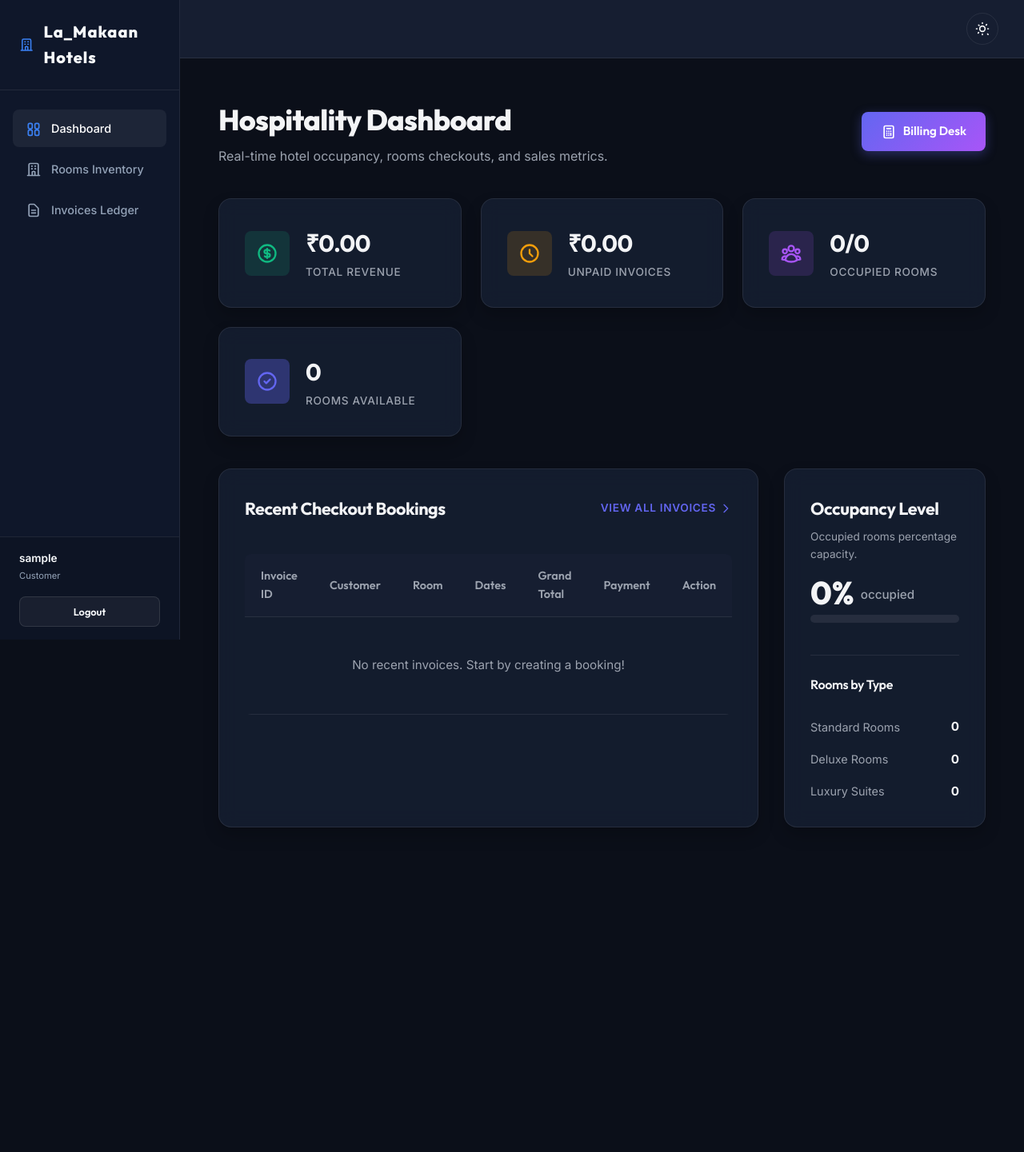
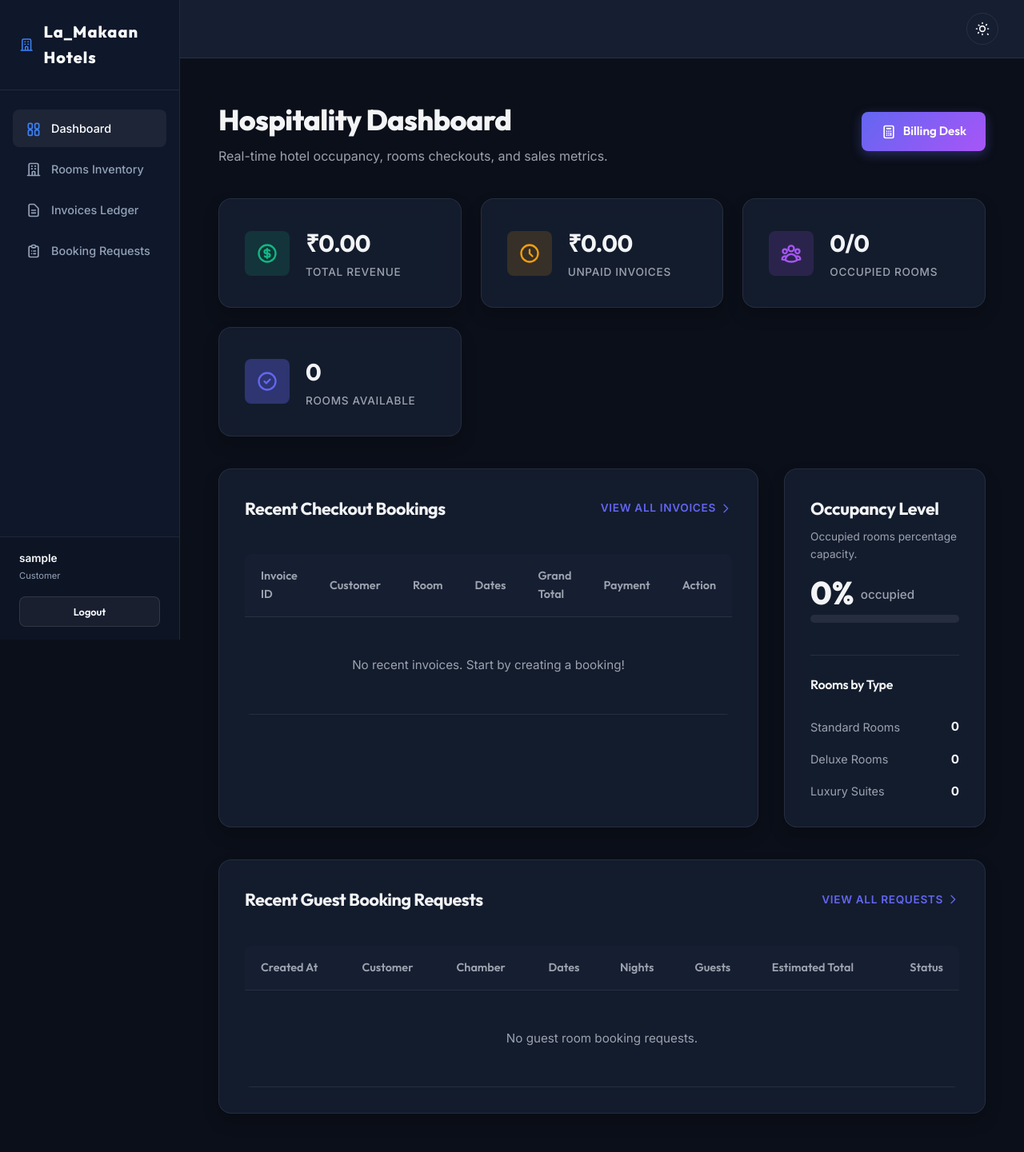
Before and after one commit to 241fa04488-vu/Hotel_billing_system, a Django app: page / in a window 1280 px wide. Shown: the whole page at 80% size. Before the commit the page ends 1035 px from the top, so only its background shows below. Run offline with Django 5.2, Linux system fonts and the light colour scheme; the visitor is signed in with stand-in values (Sample User, id 1); data that the repository does not hold is empty.

Commit message:
Update timezone to Asia/Kolkata, remove Alice Smith, auto-sync room occupied state, and add Booking Requests view for staff/manager

```diff
--- a/billing/urls.py
+++ b/billing/urls.py
@@ -17,6 +17,7 @@ urlpatterns = [
     path('customer/order-food/', views.customer_order_food, name='customer_order_food'),
     path('customer/orders/<int:pk>/status/', views.customer_order_status, name='customer_order_status'),
     path('customer/verify-otp/', views.customer_verify_otp, name='customer_verify_otp'),
+    path('booking-requests/', views.booking_request_list, name='booking_request_list'),
 
     # Rooms & Inventories
     path('rooms/', views.room_list, name='room_list'),
--- a/billing/views.py
+++ b/billing/views.py
@@ -9,12 +9,26 @@ from .models import Room, Invoice, InvoiceItem, UserProfile
 from .decorators import role_required
 from datetime import datetime
 
+def sync_room_statuses():
+    # Sync room occupied status with active pending stay invoices
+    for room in Room.objects.all():
+        has_active_stay = Invoice.objects.filter(room=room, payment_status='Pending').exists()
+        if has_active_stay:
+            if room.status != 'Occupied':
+                room.status = 'Occupied'
+                room.save()
+        else:
+            if room.status == 'Occupied':
+                room.status = 'Available'
+                room.save()
+
 # -------------------------------------------------------------
 # 1. CORE DASHBOARDS (Role Protected)
 # -------------------------------------------------------------
 
 @role_required('Staff', 'Manager')
 def dashboard(request):
+    sync_room_statuses()
     # Core stats
     total_rooms = Room.objects.count()
     occupied_rooms = Room.objects.filter(status='Occupied').count()
@@ -39,6 +53,9 @@ def dashboard(request):
 
     recent_invoices = Invoice.objects.all()[:5]
 
+    from .models import BookingRequest
+    recent_booking_requests = BookingRequest.objects.all()[:5]
+
     context = {
         'total_rooms': total_rooms,
         'occupied_rooms': occupied_rooms,
@@ -49,6 +66,7 @@ def dashboard(request):
         'pending_revenue': pending_revenue,
         'occupancy_rate': occupancy_rate,
         'recent_invoices': recent_invoices,
+        'recent_booking_requests': recent_booking_requests,
         'room_stats': {
             'Standard': standard_count,
             'Deluxe': deluxe_count,
@@ -64,6 +82,7 @@ def dashboard(request):
 
 @role_required('Staff', 'Manager')
 def room_list(request):
+    sync_room_statuses()
     rooms = Room.objects.all()
     context = {
         'rooms': rooms,
@@ -121,6 +140,7 @@ def room_release(request, pk):
 
 @role_required('Staff', 'Manager')
 def invoice_list(request):
+    sync_room_statuses()
     query = request.GET.get('q', '')
     status_filter = request.GET.get('status', '')
 
@@ -146,6 +166,7 @@ def invoice_list(request):
 
 @role_required('Staff', 'Manager')
 def invoice_create(request):
+    sync_room_statuses()
     rooms = Room.objects.filter(status='Available')
     all_rooms = Room.objects.all()
     customers = User.objects.filter(profile__role='Customer')
@@ -369,6 +390,7 @@ def invoice_detail(request, pk):
 
 @role_required('Customer')
 def customer_portal(request):
+    sync_room_statuses()
     from .models import BookingRequest, FoodOrder
 
     # Handle Profile Update POST requests
@@ -1394,3 +1416,14 @@ def invoice_print_view(request, pk):
         'subtotal': subtotal,
     }
     return render(request, 'invoice_print.html', context)
+
+
+@role_required('Staff', 'Manager')
+def booking_request_list(request):
+    from .models import BookingRequest
+    sync_room_statuses()
+    booking_requests = BookingRequest.objects.all()
+    context = {
+        'booking_requests': booking_requests
+    }
+    return render(request, 'booking_request_list.html', context)
--- a/hotel_billing/settings.py
+++ b/hotel_billing/settings.py
@@ -106,7 +106,7 @@ AUTH_PASSWORD_VALIDATORS = [
 
 LANGUAGE_CODE = 'en-us'
 
-TIME_ZONE = 'UTC'
+TIME_ZONE = 'Asia/Kolkata'
 
 USE_I18N = True
 
--- a/templates/base.html
+++ b/templates/base.html
@@ -40,6 +40,12 @@
                                 <path stroke-linecap="round" stroke-linejoin="round" stroke-width="2" d="M9 12h6m-6 4h6m2 5H7a2 2 0 01-2-2V5a2 2 0 012-2h5.586a1 1 0 01.707.293l5.414 5.414a1 1 0 01.293.707V19a2 2 0 01-2 2z" />
                             </svg>
                             <span>Invoices Ledger</span>
+                        </a>
+                        <a href="{% url 'booking_request_list' %}" class="menu-item {% if request.resolver_match.url_name == 'booking_request_list' %}active{% endif %}">
+                            <svg fill="none" viewBox="0 0 24 24" stroke="currentColor">
+                                <path stroke-linecap="round" stroke-linejoin="round" stroke-width="2" d="M9 5H7a2 2 0 00-2 2v12a2 2 0 002 2h10a2 2 0 002-2V7a2 2 0 00-2-2h-2M9 5a2 2 0 002 2h2a2 2 0 002-2M9 5a2 2 0 012-2h2a2 2 0 012 2m-3 7h3m-3 4h3m-6-4h.01M9 16h.01" />
+                            </svg>
+                            <span>Booking Requests</span>
                         </a>
                     {% elif request.user.profile.role == 'Customer' %}
                         <a href="{% url 'customer_portal' %}" class="menu-item {% if request.resolver_match.url_name == 'customer_portal' %}active{% endif %}">
--- a/templates/dashboard.html
+++ b/templates/dashboard.html
@@ -171,4 +171,68 @@
         </div>
     </div>
 </div>
+
+<!-- Recent Booking Requests section -->
+<div class="glass-card" style="margin-top: 2rem; display: flex; flex-direction: column;">
+    <div style="display: flex; justify-content: space-between; align-items: center; margin-bottom: 1.5rem;">
+        <h2 style="font-size: 1.35rem; font-weight: 700;">Recent Guest Booking Requests</h2>
+        <a href="{% url 'booking_request_list' %}" style="font-size: 0.85rem; color: var(--primary); font-weight: 600; text-transform: uppercase; letter-spacing: 0.05em; display: flex; align-items: center; gap: 0.25rem;">
+            <span>View All Requests</span>
+            <svg width="16" height="16" fill="none" viewBox="0 0 24 24" stroke="currentColor">
+                <path stroke-linecap="round" stroke-linejoin="round" stroke-width="2" d="M9 5l7 7-7 7" />
+            </svg>
+        </a>
+    </div>
+
+    <div class="table-wrapper">
+        <table>
+            <thead>
+                <tr>
+                    <th>Created At</th>
+                    <th>Customer</th>
+                    <th>Chamber</th>
+                    <th>Dates</th>
+                    <th>Nights</th>
+                    <th>Guests</th>
+                    <th>Estimated Total</th>
+                    <th style="text-align: right;">Status</th>
+                </tr>
+            </thead>
+            <tbody>
+                {% for req in recent_booking_requests %}
+                <tr>
+                    <td style="font-size: 0.85rem; color: var(--text-secondary);">{{ req.created_at|date:"M d, Y H:i" }}</td>
+                    <td style="font-weight: 600;">{{ req.customer.first_name }} {{ req.customer.last_name }} <span style="font-weight: normal; font-size: 0.75rem; color: var(--text-muted);">@{{ req.customer.username }}</span></td>
+                    <td>
+                        {% if req.room %}
+                        <span class="badge badge-info">{{ req.room.room_number }}</span>
+                        {% else %}
+                        <span class="badge badge-danger">Unassigned</span>
+                        {% endif %}
+                    </td>
+                    <td style="font-size: 0.85rem; color: var(--text-secondary);">{{ req.check_in_date|date:"M d" }} - {{ req.check_out_date|date:"M d, Y" }}</td>
+                    <td>{{ req.nights_count }}</td>
+                    <td>x{{ req.num_guests }}</td>
+                    <td style="font-weight: 700; color: var(--primary);">₹{{ req.estimated_total|floatformat:2 }}</td>
+                    <td style="text-align: right;">
+                        {% if req.status == 'Approved' %}
+                        <span class="badge badge-success">Approved</span>
+                        {% elif req.status == 'Rejected' %}
+                        <span class="badge badge-danger">Rejected</span>
+                        {% else %}
+                        <span class="badge badge-warning">Pending</span>
+                        {% endif %}
+                    </td>
+                </tr>
+                {% empty %}
+                <tr>
+                    <td colspan="8" style="text-align: center; padding: 3rem; color: var(--text-secondary);">
+                        No guest room booking requests.
+                    </td>
+                </tr>
+                {% endfor %}
+            </tbody>
+        </table>
+    </div>
+</div>
 {% endblock %}
```
Also changed, not shown: billing/tests.py (+14 -0 lines), seed_users.py (+3 -83 lines), templates/booking_request_list.html (added, +82 -0 lines).
